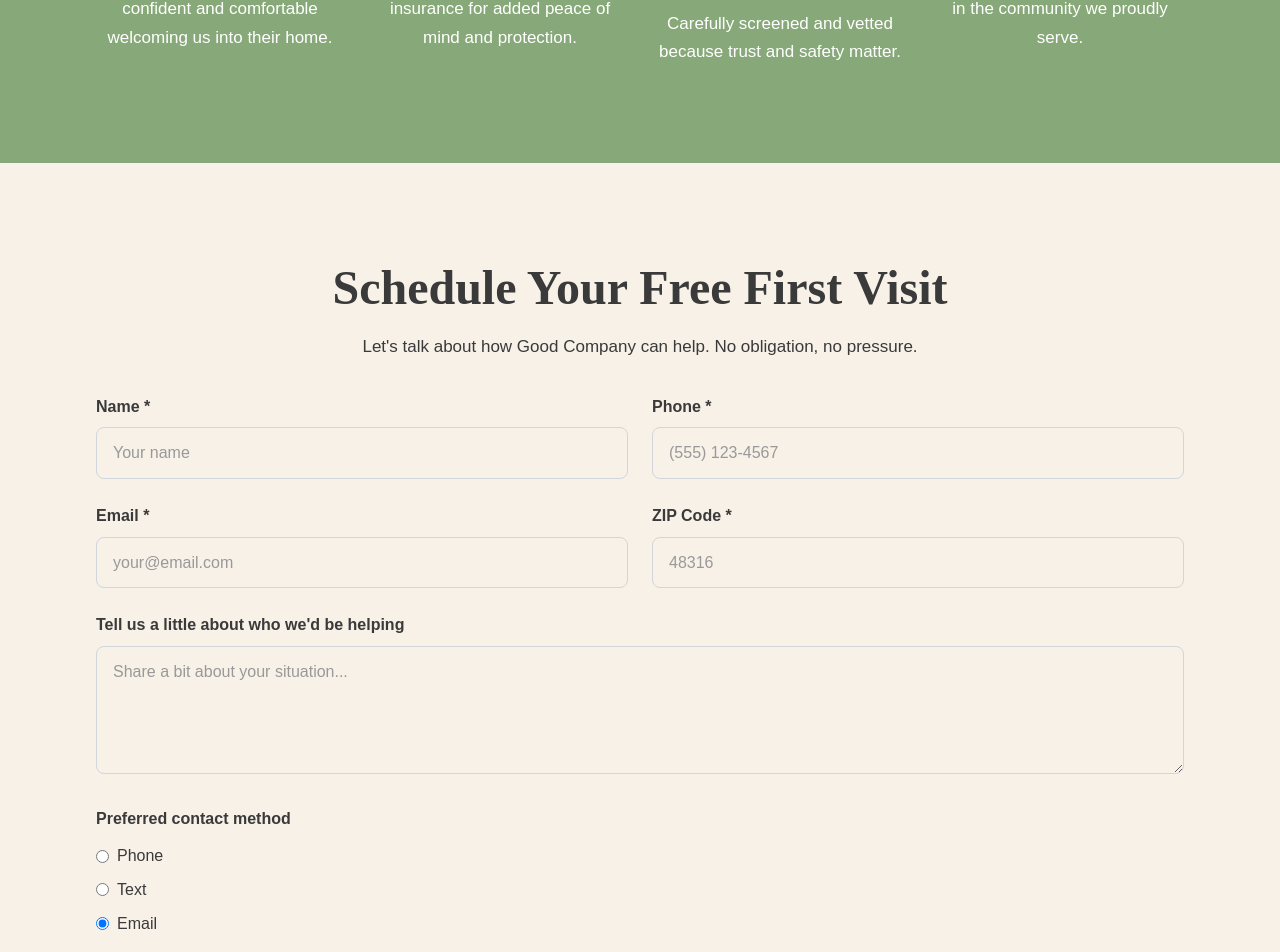
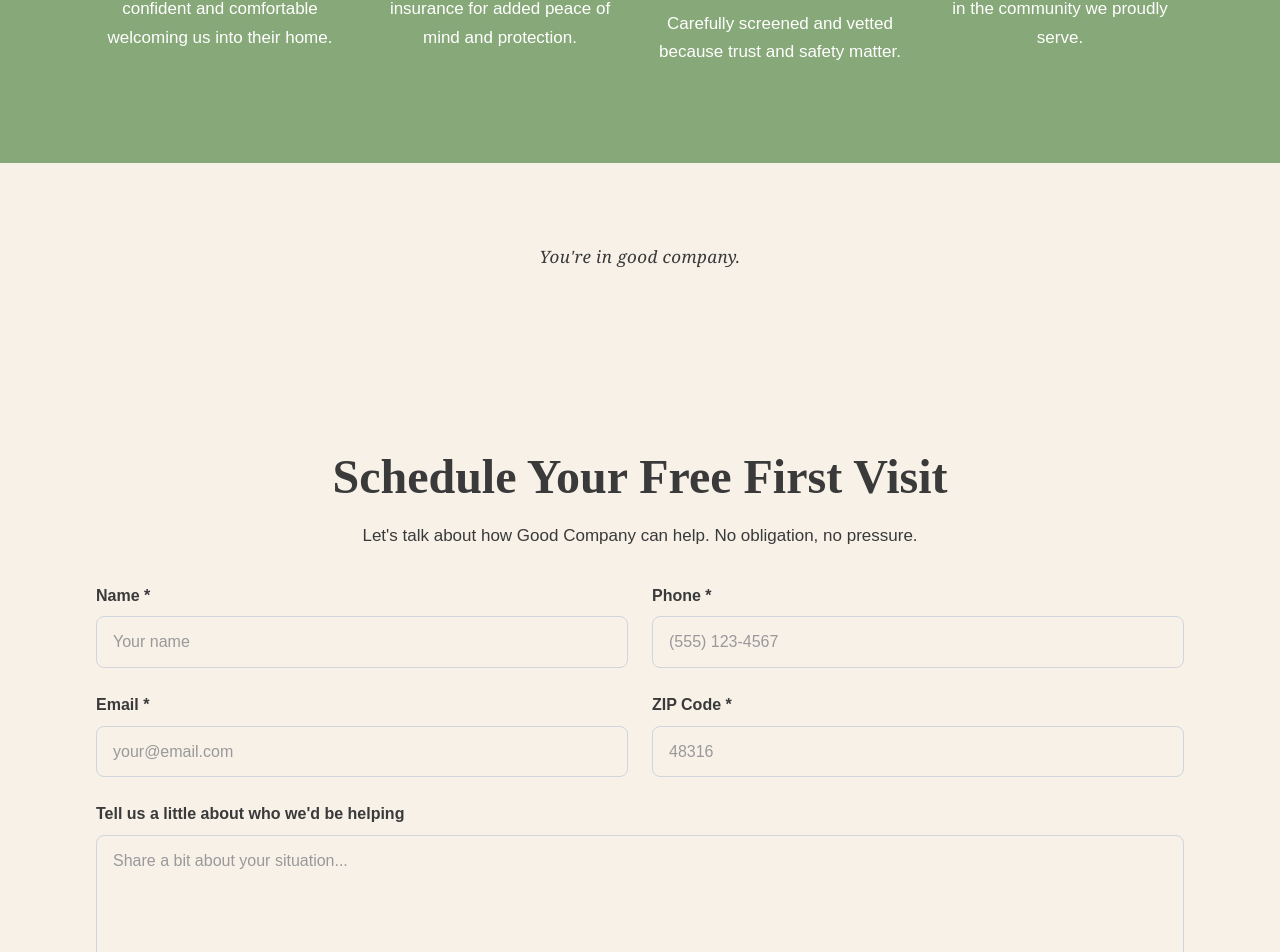
Before and after one commit to GoodCompanySCS/goodcompany-scs, a Next.js app: page / in a window 1280 px wide. Shown: the part 1692-2644 px from the top of the page. Built offline with nearby package versions, Linux system fonts and the light colour scheme.

Commit message:
Update page.tsx

```diff
--- a/app/page.tsx
+++ b/app/page.tsx
@@ -122,6 +122,13 @@ export default function Home() {
           </div>
         </div>
       </section>
+      <section className="bg-cream py-16 md:py-20">
+        <div className="max-w-4xl mx-auto px-6 text-center">
+            <p className="font-serif italic text-3xl md:text-4xl text-sage tracking-wide">
+            You're in good company.
+            </p>
+      </div>
+    </section>
 
       {/* Lead Capture Form*/}
 
```
